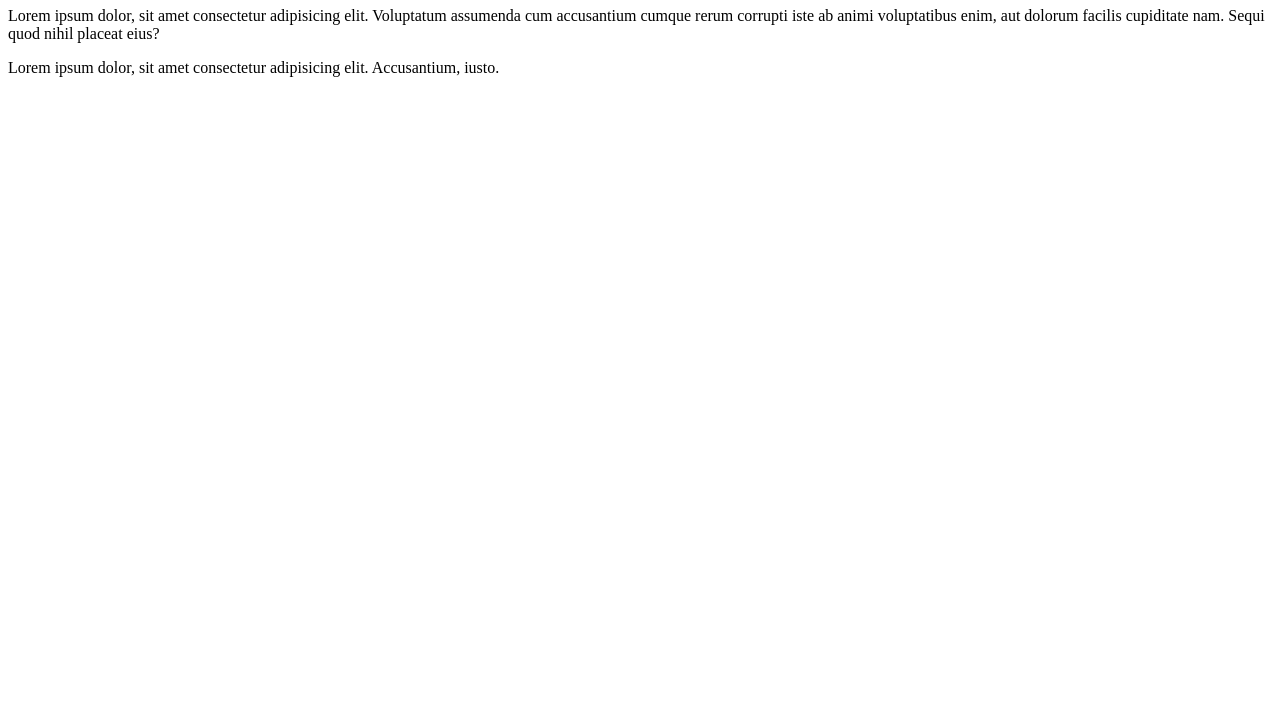
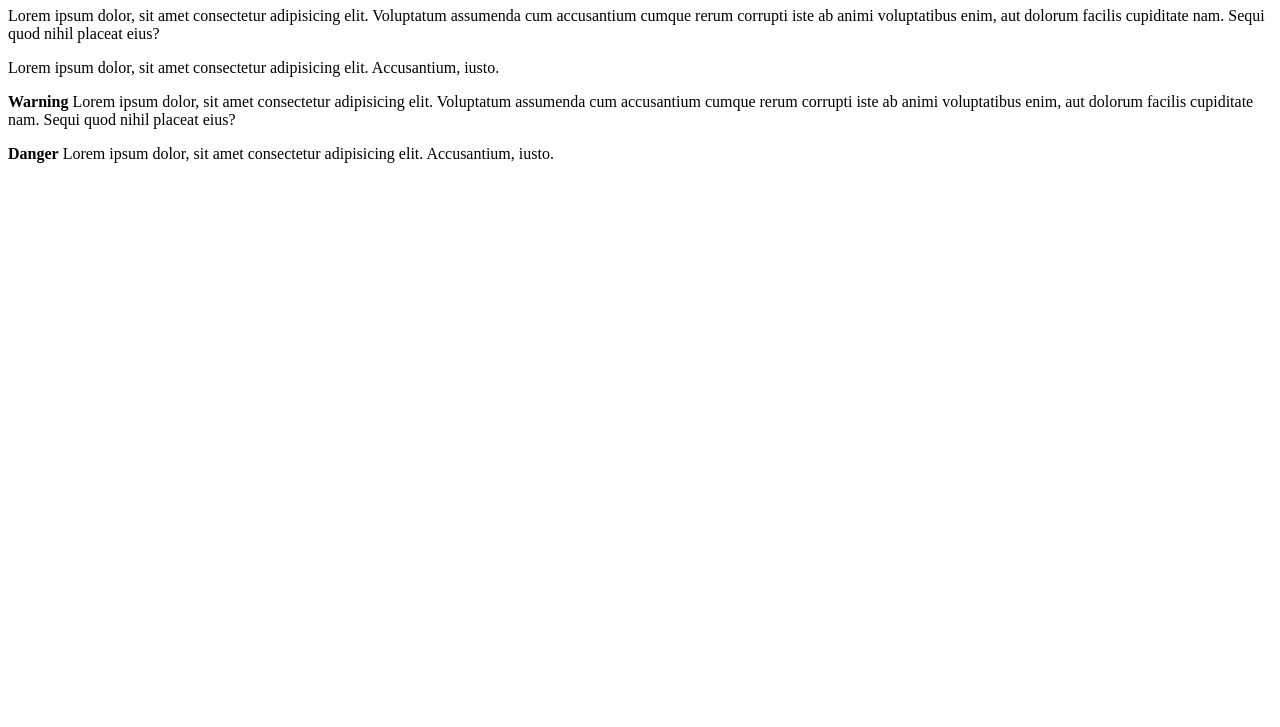
Before and after one commit to Cobs03/Git-Project, a plain HTML site: page index.html in a window 1280 px wide. Shown: the part 73-800 px from the top of the page. Drawn offline with Linux system fonts and the light colour scheme.

Commit message:
Added Features

```diff
--- a/index.html
+++ b/index.html
@@ -3,11 +3,13 @@
 <head>
     <meta charset="UTF-8">
     <meta name="viewport" content="width=device-width, initial-scale=1.0">
-    <title>Document</title>
+    <title>Document!!!</title>
 </head>
 <body>
     <h1>Hello</h1>
     <p>Lorem ipsum dolor, sit amet consectetur adipisicing elit. Voluptatum assumenda cum accusantium cumque rerum corrupti iste ab animi voluptatibus enim, aut dolorum facilis cupiditate nam. Sequi quod nihil placeat eius?</p>
     <p>Lorem ipsum dolor, sit amet consectetur adipisicing elit. Accusantium, iusto.</p>
+    <p><strong>Warning</strong> Lorem ipsum dolor, sit amet consectetur adipisicing elit. Voluptatum assumenda cum accusantium cumque rerum corrupti iste ab animi voluptatibus enim, aut dolorum facilis cupiditate nam. Sequi quod nihil placeat eius?</p>
+    <p><strong>Danger</strong> Lorem ipsum dolor, sit amet consectetur adipisicing elit. Accusantium, iusto.</p>
 </body>
 </html>
```
